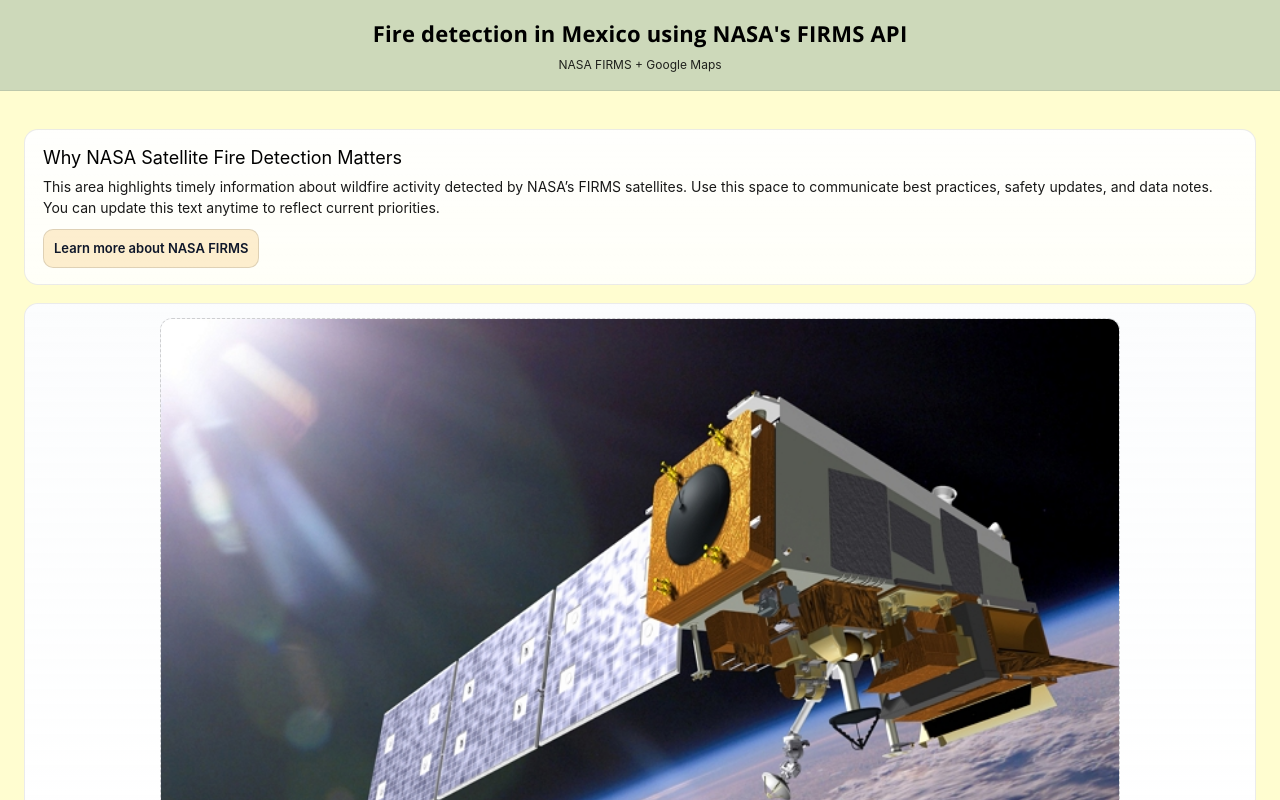
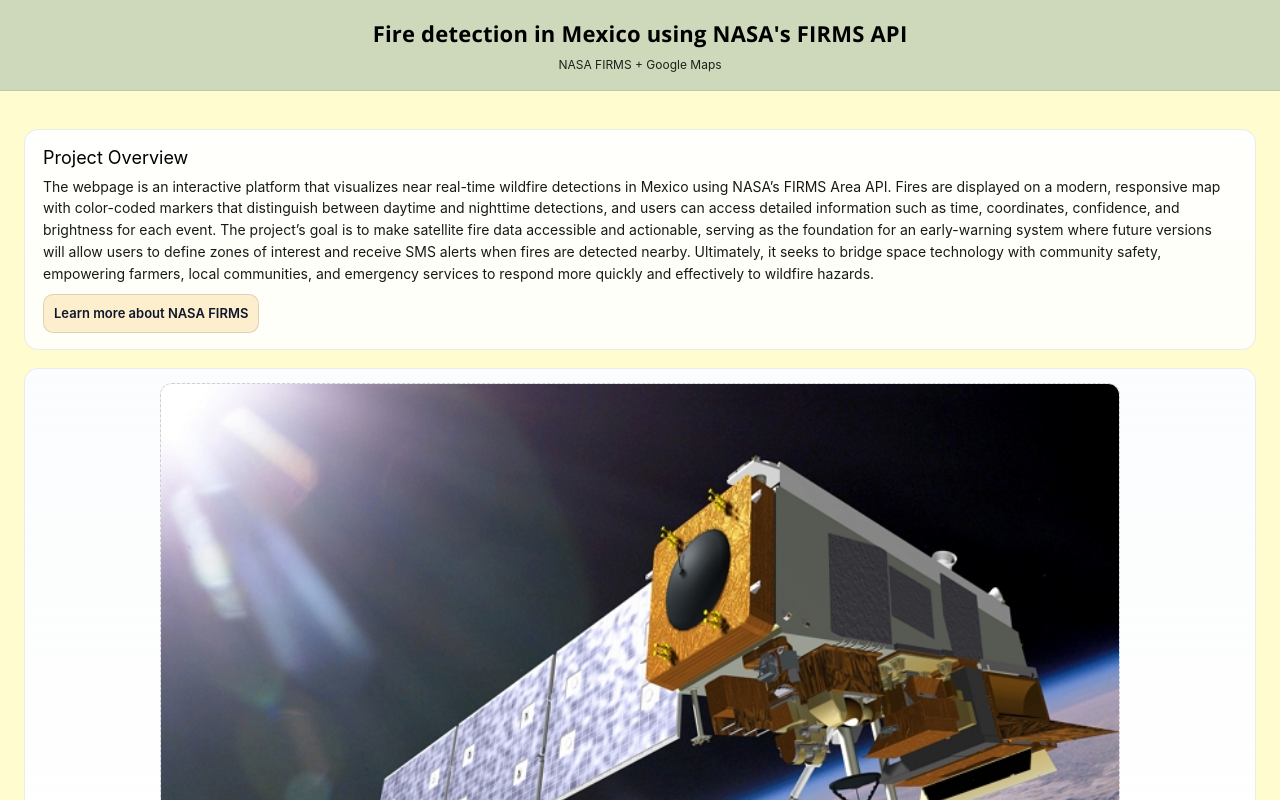
Before and after one commit to kavia-common/firemap-mexico-87096-87105, a Vue app in the folder frontend_vue_app/: page / in a window 1280 px wide. Shown: the top 800 px of the page. Built offline with nearby package versions, Linux system fonts and the light colour scheme; no server answers.

Commit message:
CheckPoint - cg2097df7e

```diff
--- a/frontend_vue_app/src/App.vue
+++ b/frontend_vue_app/src/App.vue
@@ -76,11 +76,9 @@ onBeforeUnmount(stopAuto)
       <!-- Important info band under header -->
       <section class="info-band" aria-label="Important information on fire detection using NASA satellite systems">
         <div class="info-band__inner">
-          <h2>Why NASA Satellite Fire Detection Matters</h2>
+          <h2>Project Overview</h2>
           <p>
-            This area highlights timely information about wildfire activity detected by NASA’s FIRMS
-            satellites. Use this space to communicate best practices, safety updates, and data notes.
-            You can update this text anytime to reflect current priorities.
+            The webpage is an interactive platform that visualizes near real-time wildfire detections in Mexico using NASA’s FIRMS Area API. Fires are displayed on a modern, responsive map with color-coded markers that distinguish between daytime and nighttime detections, and users can access detailed information such as time, coordinates, confidence, and brightness for each event. The project’s goal is to make satellite fire data accessible and actionable, serving as the foundation for an early-warning system where future versions will allow users to define zones of interest and receive SMS alerts when fires are detected nearby. Ultimately, it seeks to bridge space technology with community safety, empowering farmers, local communities, and emergency services to respond more quickly and effectively to wildfire hazards.
           </p>
           <a class="info-link" href="https://firms.modaps.eosdis.nasa.gov/" target="_blank" rel="noreferrer">
             Learn more about NASA FIRMS
```
